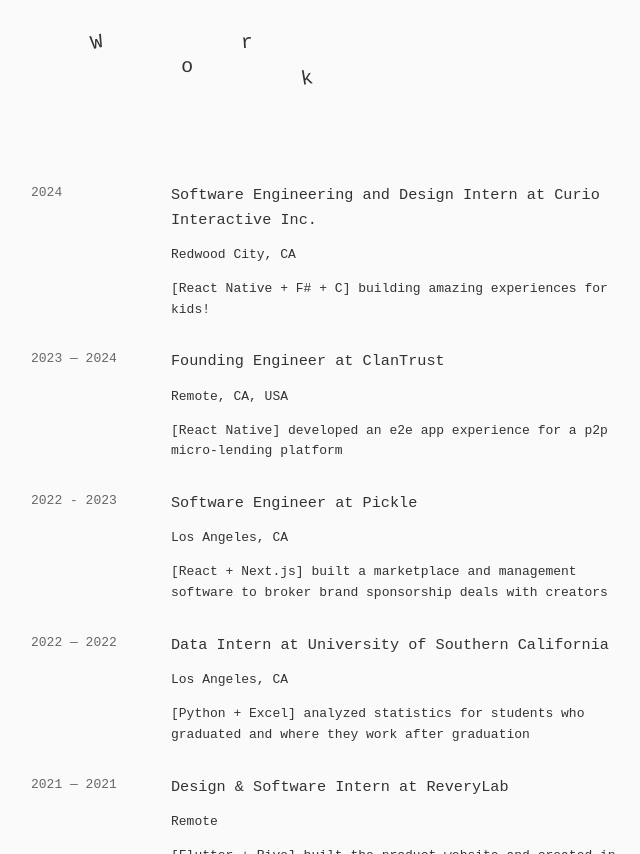
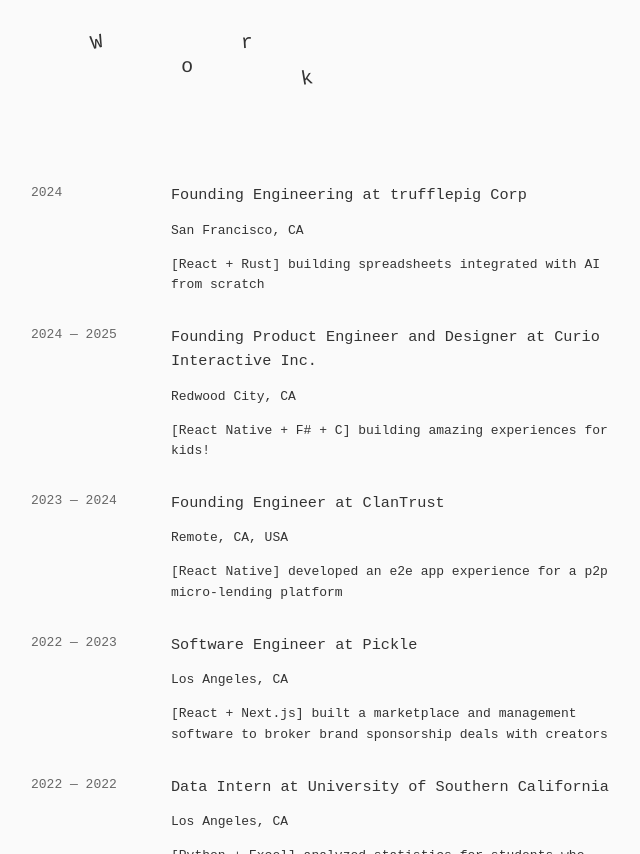
Before and after one commit to suhitaga/coming-soon, a plain HTML site: page index.html in a window 1280 px wide. Shown: the part 580-1434 px from the top of the page, without its empty margins (309-949 px from the left). Drawn offline with Linux system fonts and the light colour scheme.

Commit message:
job update

```diff
--- a/index.html
+++ b/index.html
@@ -1,4 +1,4 @@
-<!DOCTYPE html>
+<!doctype html>
 <html>
   <head>
     <title>Suhit | suhit.me</title>
@@ -146,8 +146,24 @@
           <div class="date-col">2024</div>
           <div class="content-col">
             <h3 class="job-title">
+              <a href="https://trufflepig.ai" target="_blank" rel="noopener">
+                Founding Engineering at trufflepig Corp
+              </a>
+            </h3>
+            <p>San Francisco, CA</p>
+            <p>
+              [React + Rust] building spreadsheets integrated with AI from
+              scratch
+            </p>
+          </div>
+        </div>
+
+        <div class="flex-row">
+          <div class="date-col">2024 — 2025</div>
+          <div class="content-col">
+            <h3 class="job-title">
               <a href="https://heycurio.com" target="_blank" rel="noopener">
-                Software Engineering and Design Intern at Curio Interactive Inc.
+                Founding Product Engineer and Designer at Curio Interactive Inc.
               </a>
             </h3>
             <p>Redwood City, CA</p>
@@ -170,7 +186,7 @@
         </div>
 
         <div class="flex-row">
-          <div class="date-col">2022 - 2023</div>
+          <div class="date-col">2022 — 2023</div>
           <div class="content-col">
             <h3 class="job-title">
               <a
```
